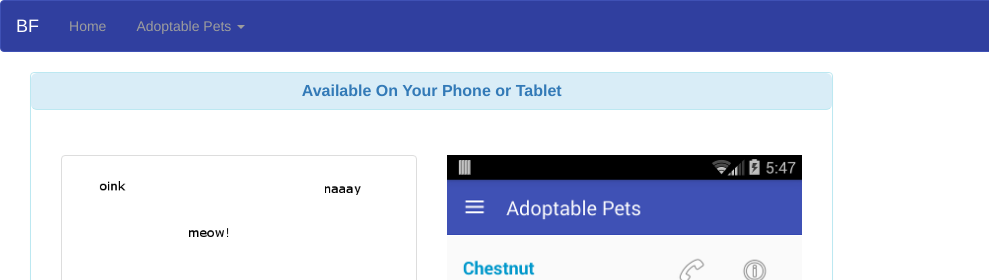
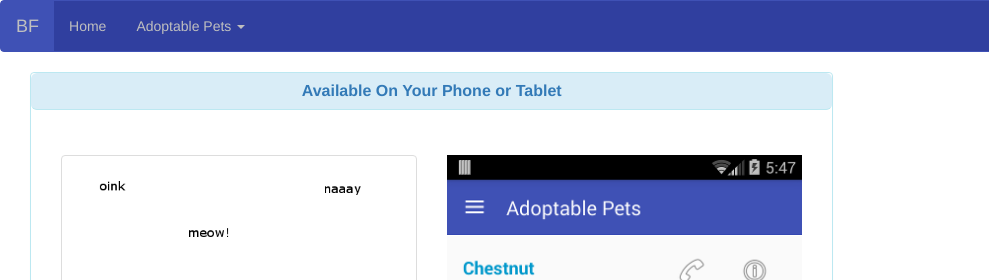
Before and after one commit to bobferrero/bobferrero.github.io, a plain HTML site: page index.html in a window 1280 px wide. In both pictures the pointer is over the link "BF". Shown: the top 280 px of the page, 0-989 px from the left. Drawn offline with nearby package versions, Linux system fonts and the light colour scheme; some packages are replaced by stand-ins of ours.

Commit message:
menu dropdown styles - made text color match navbar text

```diff
--- a/app.css
+++ b/app.css
@@ -1,7 +1,10 @@
 .navbar-inverse,
+.navbar-inverse .navbar-brand,
 .navbar-inverse .navbar-toggle,
 .navbar-inverse .navbar-collapse,
-.navbar-inverse .navbar-form
+.navbar-inverse .navbar-form,
+.navbar-inverse .navbar-brand > li > a,
+.navbar-inverse .navbar-nav > li> a
  {
   background-color: #303f9f;
   color:  #bfbfbf;
@@ -15,10 +18,19 @@
 .navbar-inverse .navbar-nav>.open>a,
 .navbar-inverse .navbar-nav>.open>a:focus,
 .navbar-inverse .navbar-nav>.open>a:hover,
+.navbar-inverse .navbar-brand:focus,
+.navbar-inverse .navbar-brand:hover,
 .navbar-inverse .navbar-toggle:focus,
-.navbar-inverse .navbar-toggle:hover
+.navbar-inverse .navbar-toggle:hover,
+.navbar-inverse .navbar-collapse:focus,
+.navbar-inverse .navbar-collapsee:hover,
+.navbar-inverse .navbar-nav:focus,
+.navbar-inverse .navbar-nav:hover,
+.dropdown-menu > li > a:hover,
+.dropdown-menu > li > a:focus
 {
   background-color: #3F51B5;
+  color: #bfbfbf;
   border-color: #303f9f;
 }
 
```
